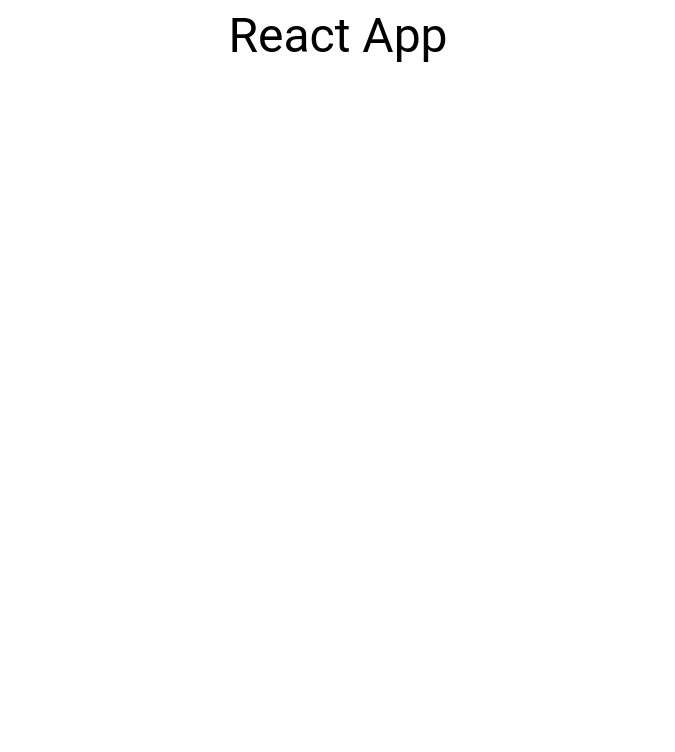
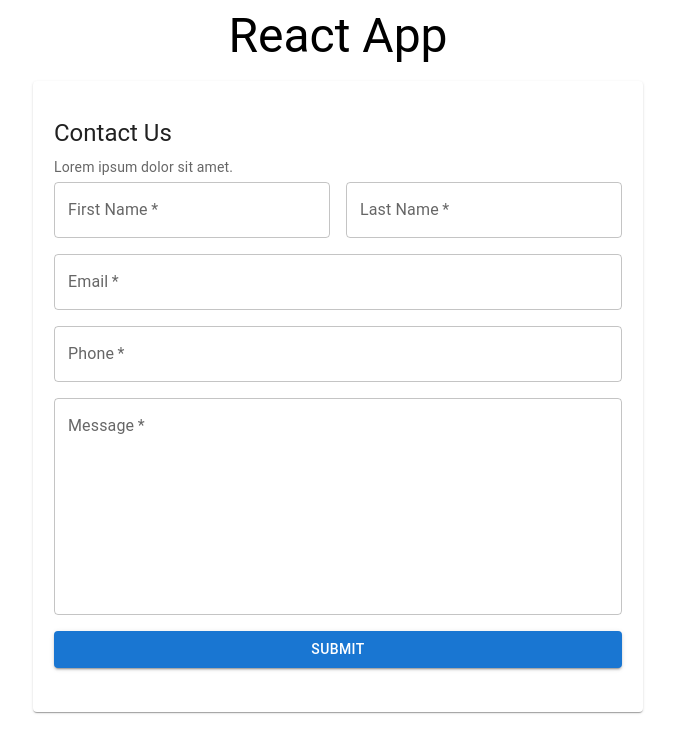
Before and after one commit to interBN/OOKA-Frontend, a React (Create React App) app in the folder ooka-frontend/: page / in a window 1280 px wide. Shown: the top 752 px of the page, without its empty margins (302-977 px from the left). Built offline with nearby package versions, Linux system fonts and the light colour scheme.

Commit message:
add test form

```diff
--- a/ooka-frontend/src/App.js
+++ b/ooka-frontend/src/App.js
@@ -1,4 +1,4 @@
-import { Typography } from '@mui/material';
+import { Button, Card, CardContent, Grid, TextField, Typography } from '@mui/material';
 import React from 'react';
 
 
@@ -8,6 +8,39 @@ function App() {
             <Typography gutterBottom variant="h3" align='center'>
                 React App
             </Typography>
+            <Card style={{ maxWidth: 600, margin: "0 auto", padding: "20px 5px" }}>
+                <CardContent>
+                    <Typography gutterBottom variant='h5'>
+                        Contact Us
+                    </Typography>
+                    <Typography gutterBottom color="textSecondary" variant='body2' component="p">
+                        Lorem ipsum dolor sit amet.
+                    </Typography>
+
+                    <form>
+                        <Grid container spacing={2}>
+                            <Grid xs={12} sm={6} item>
+                                <TextField label="First Name" placeholder='Please enter first name' variant='outlined' fullWidth required />
+                            </Grid>
+                            <Grid xs={12} sm={6} item>
+                                <TextField label="Last Name" placeholder='Please enter last name' variant='outlined' fullWidth required />
+                            </Grid>
+                            <Grid xs={12} item>
+                                <TextField type="email" label="Email" placeholder='Please enter email' variant='outlined' fullWidth required />
+                            </Grid>
+                            <Grid xs={12} item>
+                                <TextField type="number" label="Phone" placeholder='Please enter phone' variant='outlined' fullWidth required />
+                            </Grid>
+                            <Grid xs={12} item>
+                                <TextField label="Message" multiline rows={8} placeholder='Type message' variant='outlined' fullWidth required />
+                            </Grid>
+                            <Grid xs={12} item>
+                                <Button type='submit' variant="contained" color='primary' fullWidth>Submit</Button>
+                            </Grid>
+                        </Grid>
+                    </form>
+                </CardContent>
+            </Card>
         </div>
     )
 }
```
